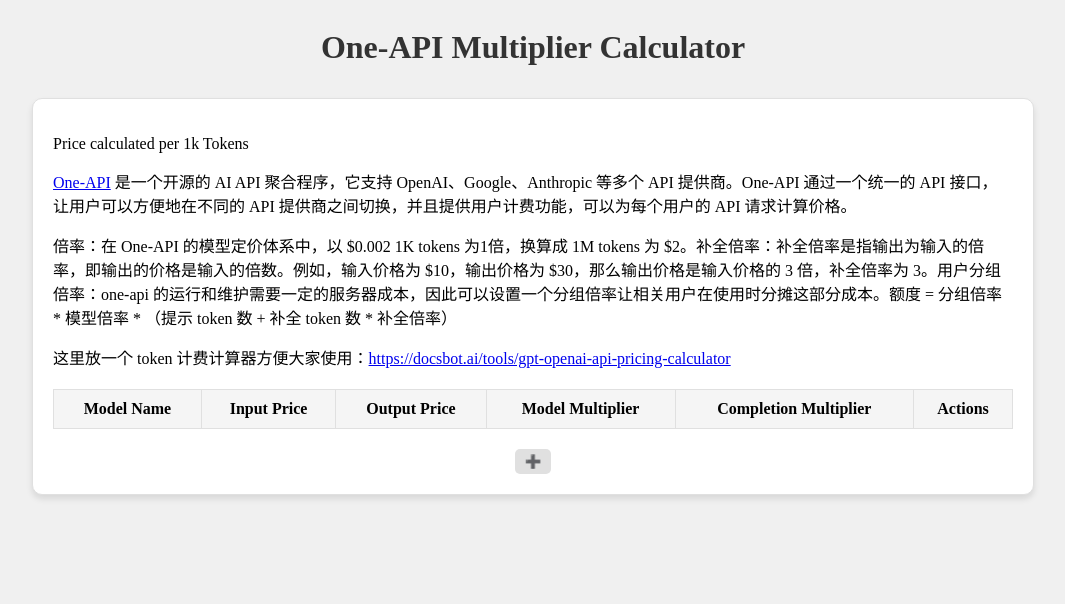
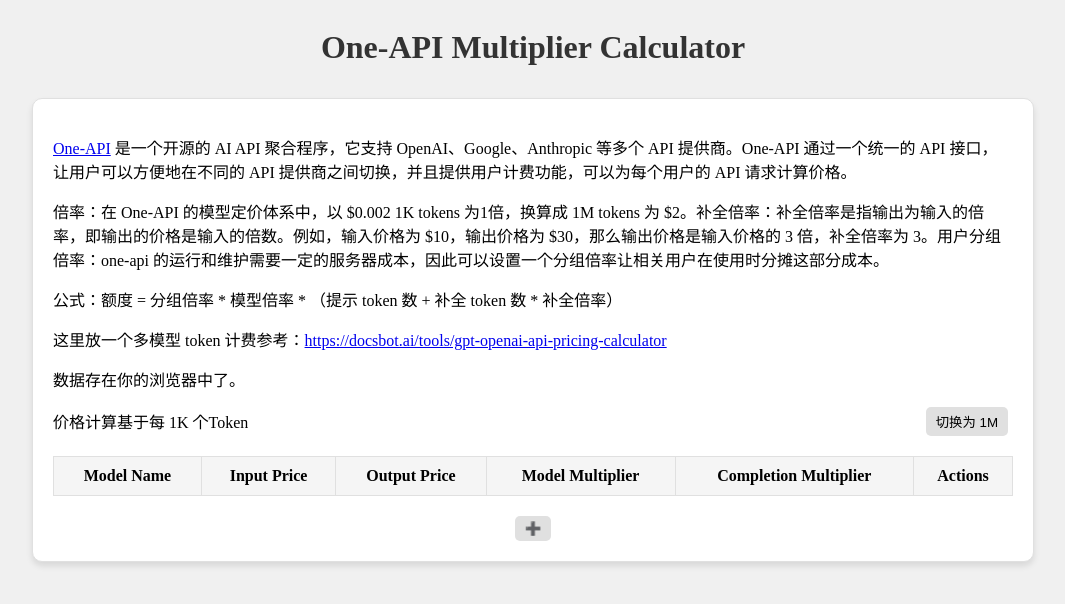
Before and after one commit to ShinChven/one-api-multiplier-calculator, a React (Vite) app in the folder app/: page / in a window 1280 px wide. Shown: the top 604 px of the page, without its empty margins (107-1172 px from the left). Built offline with nearby package versions, Linux system fonts and the light colour scheme.

Commit message:
feat: add unit switcher between 1k & 1m
- Add a unit switcher button to allow users to calculate price per 1k or 1M tokens.
- Update calculations and display logic to work with both units.
- Store unit preference in local storage.

```diff
--- a/app/src/Calculator.tsx
+++ b/app/src/Calculator.tsx
@@ -1,7 +1,7 @@
 import React, { useState } from 'react';
 import './Calculator.css';
 
-function calculateMultipliers(inputPrice: number, outputPrice: number) {
+function calculateMultipliers(inputPrice: number, outputPrice: number, isPerMillion: boolean) {
   if (isNaN(inputPrice) || isNaN(outputPrice)) {
     throw new Error('Input and output prices must be numbers');
   }
@@ -10,7 +10,7 @@
     throw new Error('Input price cannot be zero to calculate multipliers');
   }
 
-  const basePrice = 0.002;
+  const basePrice = isPerMillion ? 2 : 0.002; // Adjust base price based on unit
   const modelMultiplier = inputPrice / basePrice;
   const completionMultiplier = outputPrice / inputPrice;
 
@@ -22,6 +22,7 @@
 
 const Calculator: React.FC = () => {
   const localStorageKey = 'calculatorData';
+  const [isPerMillion, setIsPerMillion] = useState(false); // Track whether the calculation is per 1k or 1M
   const [rows, setRows] = useState<{
     modelName: string;
     inputPrice: number;
@@ -46,6 +47,22 @@
     })) : [];
   });
 
+  const convertPrices = (rows: any[], toMillion: boolean) => {
+    const conversionFactor = toMillion ? 1000 : 0.001; // Convert prices between 1k and 1M Tokens
+    return rows.map(row => ({
+      ...row,
+      inputPrice: row.inputPrice * conversionFactor,
+      outputPrice: row.outputPrice * conversionFactor,
+    }));
+  };
+
+  const toggleUnit = () => {
+    const newRows = convertPrices(rows, !isPerMillion);
+    setRows(newRows);
+    setIsPerMillion(!isPerMillion);
+    localStorage.setItem(localStorageKey, JSON.stringify(newRows.map(row => ({ ...row, originalValues: null }))));
+  };
+
   const addRow = () => {
     setRows(prevRows => [...prevRows, { modelName: '', inputPrice: 0, outputPrice: 0, modelMultiplier: 0, completionMultiplier: 0, editing: true, originalValues: null }]);
   };
@@ -60,7 +77,7 @@
     if (field === 'inputPrice' || field === 'outputPrice') {
       const { inputPrice, outputPrice } = newRows[index];
       try {
-        const { modelMultiplier, completionMultiplier } = calculateMultipliers(inputPrice, outputPrice);
+        const { modelMultiplier, completionMultiplier } = calculateMultipliers(inputPrice, outputPrice, isPerMillion);
         newRows[index] = { ...newRows[index], modelMultiplier, completionMultiplier };
       } catch (error: any) {
         console.error(error.message);
@@ -83,7 +100,7 @@
     newRows[index].editing = !newRows[index].editing;
 
     if (!newRows[index].editing) {
-      localStorage.setItem(localStorageKey, JSON.stringify(newRows.map(row => ({...row, originalValues: null}))));
+      localStorage.setItem(localStorageKey, JSON.stringify(newRows.map(row => ({ ...row, originalValues: null }))));
     }
 
     setRows(newRows);
@@ -103,7 +120,7 @@
   };
 
   const deleteRow = (index: number) => {
-    if (window.confirm('Are you sure you want to delete this row?')) {
+    if (window.confirm('确定要删除这行吗？')) {
       setRows(prevRows => prevRows.filter((_, i) => i !== index));
     }
   };
@@ -113,16 +130,25 @@
       <h1>One-API Multiplier Calculator</h1>
       <div className="card">
         <div style={{ textAlign: 'left' }}>
-          <p>Price calculated per 1k Tokens</p>
           <p>
             <a href="https://github.com/songquanpeng" target="_blank" rel="noopener noreferrer">One-API</a> 是一个开源的 AI API 聚合程序，它支持 OpenAI、Google、Anthropic 等多个 API 提供商。One-API 通过一个统一的 API 接口，让用户可以方便地在不同的 API 提供商之间切换，并且提供用户计费功能，可以为每个用户的 API 请求计算价格。
           </p>
           <p>
-            倍率：在 One-API 的模型定价体系中，以 $0.002 1K tokens 为1倍，换算成 1M tokens 为 $2。补全倍率：补全倍率是指输出为输入的倍率，即输出的价格是输入的倍数。例如，输入价格为 $10，输出价格为 $30，那么输出价格是输入价格的 3 倍，补全倍率为 3。用户分组倍率：one-api 的运行和维护需要一定的服务器成本，因此可以设置一个分组倍率让相关用户在使用时分摊这部分成本。额度 = 分组倍率 * 模型倍率 * （提示 token 数 + 补全 token 数 * 补全倍率）
+            倍率：在 One-API 的模型定价体系中，以 $0.002 1K tokens 为1倍，换算成 1M tokens 为 $2。补全倍率：补全倍率是指输出为输入的倍率，即输出的价格是输入的倍数。例如，输入价格为 $10，输出价格为 $30，那么输出价格是输入价格的 3 倍，补全倍率为 3。用户分组倍率：one-api 的运行和维护需要一定的服务器成本，因此可以设置一个分组倍率让相关用户在使用时分摊这部分成本。
           </p>
           <p>
-            这里放一个 token 计费计算器方便大家使用：<a href="https://docsbot.ai/tools/gpt-openai-api-pricing-calculator" target="_blank" rel="noopener noreferrer">https://docsbot.ai/tools/gpt-openai-api-pricing-calculator</a>
+            公式：额度 = 分组倍率 * 模型倍率 * （提示 token 数 + 补全 token 数 * 补全倍率）
           </p>
+          <p>
+            这里放一个多模型 token 计费参考：<a href="https://docsbot.ai/tools/gpt-openai-api-pricing-calculator" target="_blank" rel="noopener noreferrer">https://docsbot.ai/tools/gpt-openai-api-pricing-calculator</a>
+          </p>
+          <p>
+            数据存在你的浏览器中了。
+          </p>
+          <div style={{ display: 'flex', justifyContent: 'space-between', alignItems: 'center' }}>
+            <p style={{ margin: 0 }}>价格计算基于每 {isPerMillion ? '1M' : '1K'} 个Token</p>
+            <button onClick={toggleUnit} style={{ color: 'black' }}>切换为 {isPerMillion ? '1K' : '1M'}</button>
+          </div>
         </div>
         <table>
           <thead>
```
